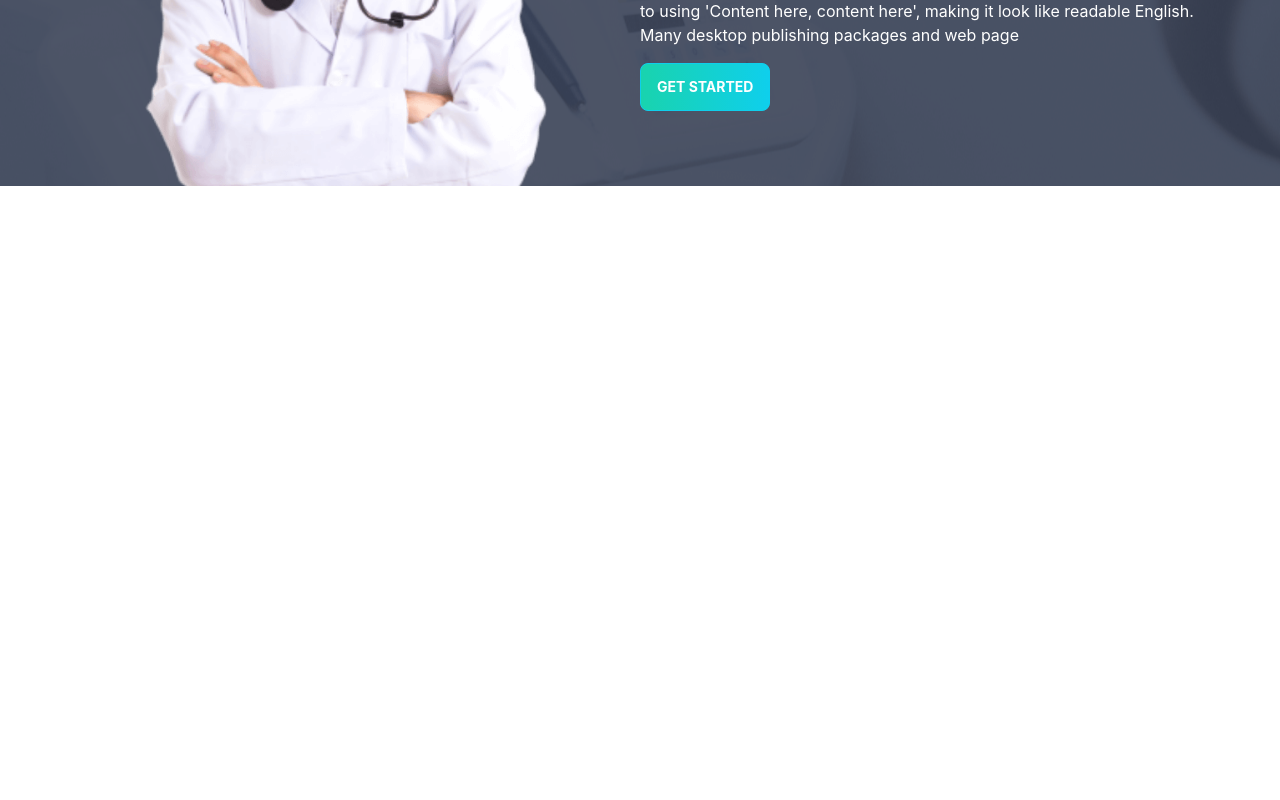
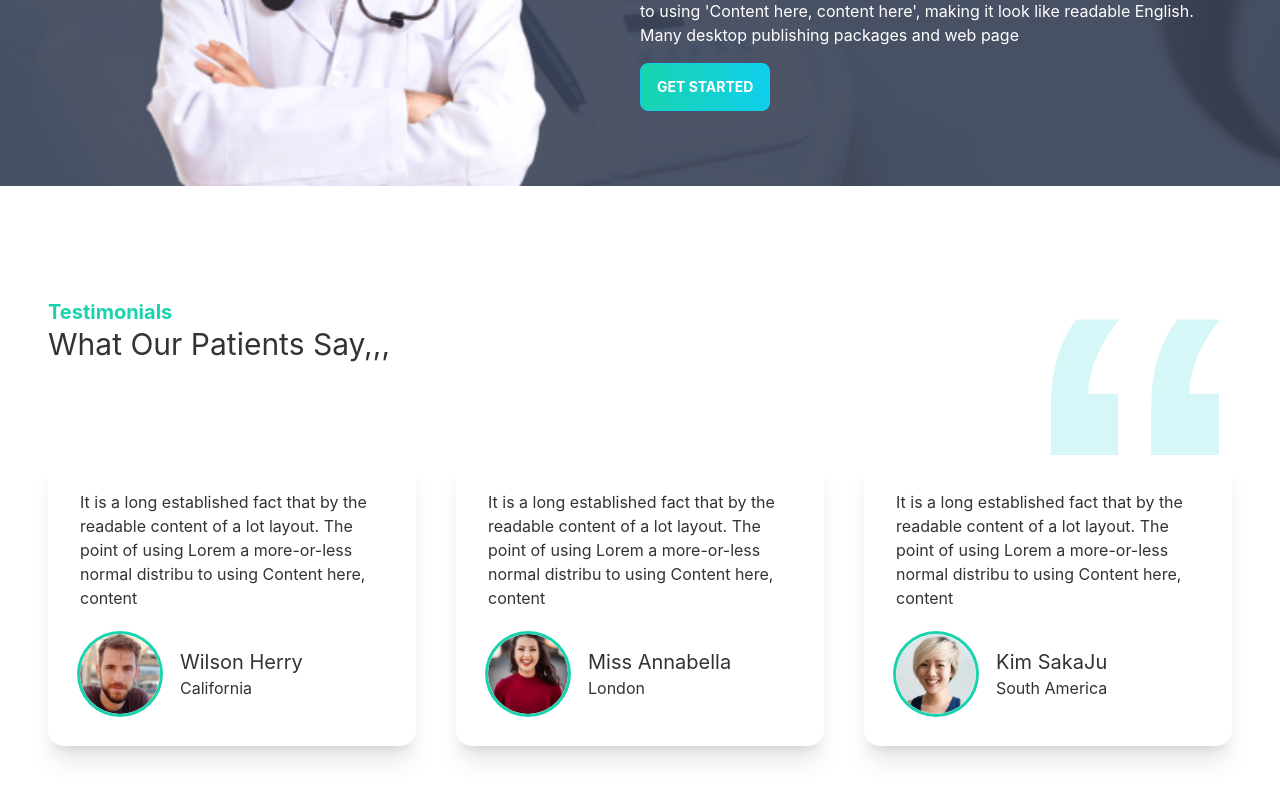
Before and after one commit to mdsohag65/patient-care-client, a React (Create React App) app: page / in a window 1280 px wide. Shown: the part 2747-3547 px from the top of the page. Before the commit the page ends 2981 px from the top, so only its background shows below. Built offline with nearby package versions, Linux system fonts and the light colour scheme.

Commit message:
set the testimonials section

```diff
--- a/src/Pages/Home/Home.js
+++ b/src/Pages/Home/Home.js
@@ -3,6 +3,7 @@
 import Info from './Info';
 import MakeAppointment from './MakeAppointment';
 import Services from './Services';
+import Testimonials from './Testimonials';
 
 const Home = () => {
     return (
@@ -11,6 +12,7 @@
             <Info></Info>
             <Services></Services>
             <MakeAppointment></MakeAppointment>
+            <Testimonials></Testimonials>
         </div>
     );
 };
--- /dev/null
+++ b/src/Pages/Home/Review.js
@@ -0,0 +1,26 @@
+import React from 'react';
+
+const Review = ({ review }) => {
+    return (
+        <section>
+            <div className="card lg:max-w-lg bg-base-100 shadow-xl">
+                <div className="card-body">
+                    <p>{review.review}</p>
+                    <div className='flex items-center mt-4'>
+                        <div className="avatar">
+                            <div className="w-20 rounded-full ring ring-secondary ring-offset-base-100 mr-5">
+                                <img src={review.img} alt="" />
+                            </div>
+                        </div>
+                        <div>
+                            <h4 className='text-xl'>{review.name}</h4>
+                            <p>{review.location}</p>
+                        </div>
+                    </div>
+                </div>
+            </div>
+        </section>
+    );
+};
+
+export default Review;
--- /dev/null
+++ b/src/Pages/Home/Testimonials.js
@@ -0,0 +1,55 @@
+import React from 'react';
+import quote from '../../assets/icons/quote.svg';
+import people1 from '../../assets/images/people1.png'
+import people2 from '../../assets/images/people2.png'
+import people3 from '../../assets/images/people3.png'
+import Review from './Review';
+
+const Testimonials = () => {
+    const reviews = [
+        {
+            _id: 1,
+            name: 'Wilson Herry',
+            location: 'California',
+            review: 'It is a long established fact that by the readable content of a lot layout. The point of using Lorem a more-or-less normal distribu to using Content here, content',
+            img: people1
+        },
+        {
+            _id: 2,
+            name: 'Miss Annabella',
+            location: 'London',
+            review: 'It is a long established fact that by the readable content of a lot layout. The point of using Lorem a more-or-less normal distribu to using Content here, content',
+            img: people2
+        },
+        {
+            _id: 3,
+            name: 'Kim SakaJu',
+            location: 'South America',
+            review: 'It is a long established fact that by the readable content of a lot layout. The point of using Lorem a more-or-less normal distribu to using Content here, content',
+            img: people3
+        },
+    ]
+    return (
+        <section className='px-12 my-28'>
+            <div className='flex justify-between'>
+                <div>
+                    <h4 className="text-xl text-secondary font-bold">Testimonials</h4>
+                    <h2 className='text-3xl'>What Our Patients Say,,,</h2>
+                </div>
+                <div>
+                    <img className='w-24 lg:w-48 h-20 lg:h-40' src={quote} alt="" />
+                </div>
+            </div>
+            <div className='grid grid-cols-1 md:grid-cols-2 lg:grid-cols-3 gap-10'>
+                {
+                    reviews.map(review => <Review
+                        key={review._id}
+                        review={review}
+                    ></Review>)
+                }
+            </div>
+        </section>
+    );
+};
+
+export default Testimonials;
```
